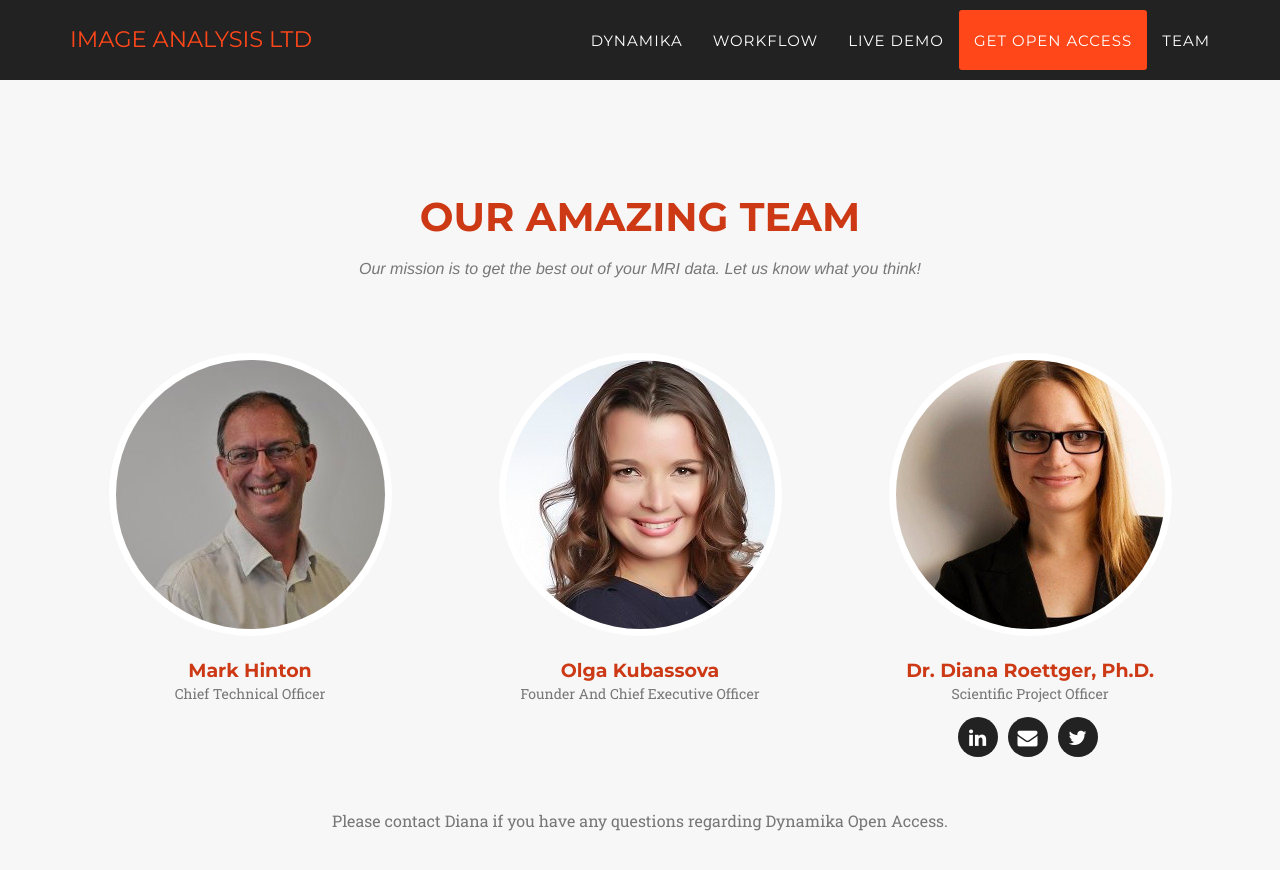
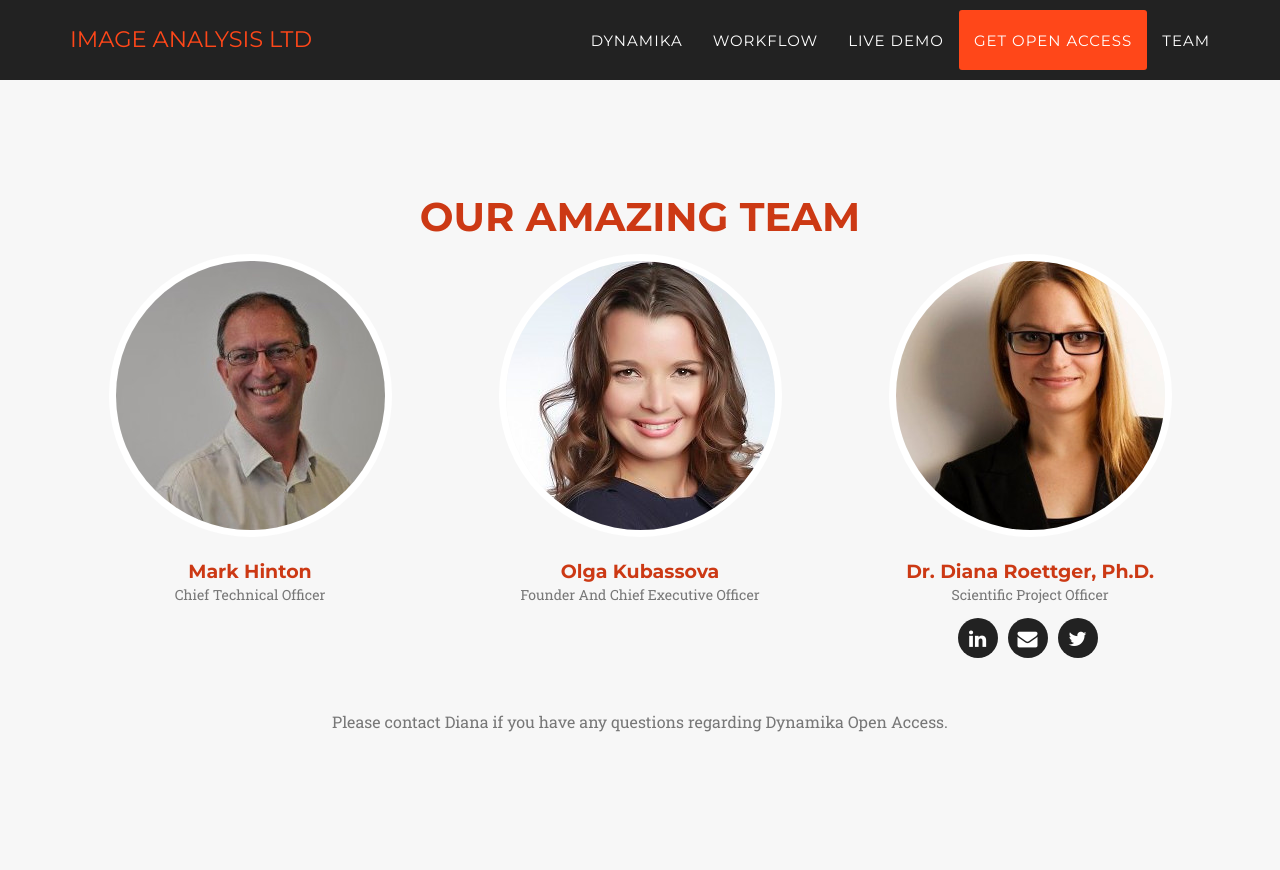
Before and after one commit to imageanalysis/openaccess, a Jekyll site: the page built from index.html, in a window 1280 px wide and 900 px high, scrolled down 5915 px. Shown: the top 870 px of the window. Built offline with Jekyll 4.4.1, drawn with Linux system fonts in a browser that asks for light colours; some web fonts are replaced.

Commit message:
Update team.html

```diff
--- a/_includes/team.html
+++ b/_includes/team.html
@@ -4,7 +4,7 @@
             <div class="row">
                 <div class="col-lg-12 text-center">
                     <h2 class="section-heading">Our Amazing Team</h2>
-                    <h3 class="section-subheading text-muted">Our mission is to get the best out of your MRI data. Let us know what you think! </h3>
+                    <!--<h3 class="section-subheading text-muted">Our mission is to get the best out of your MRI data. Let us know what you think! </h3>-->
                 </div>
             </div>
             <div class="row">
```
